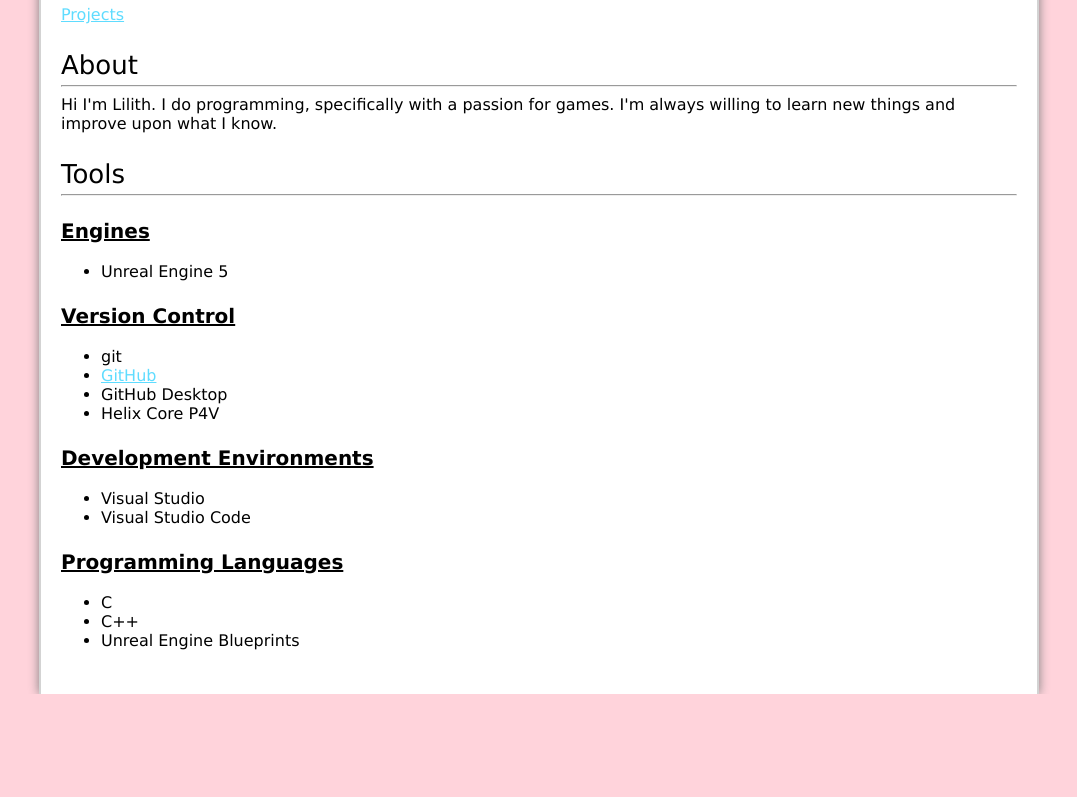
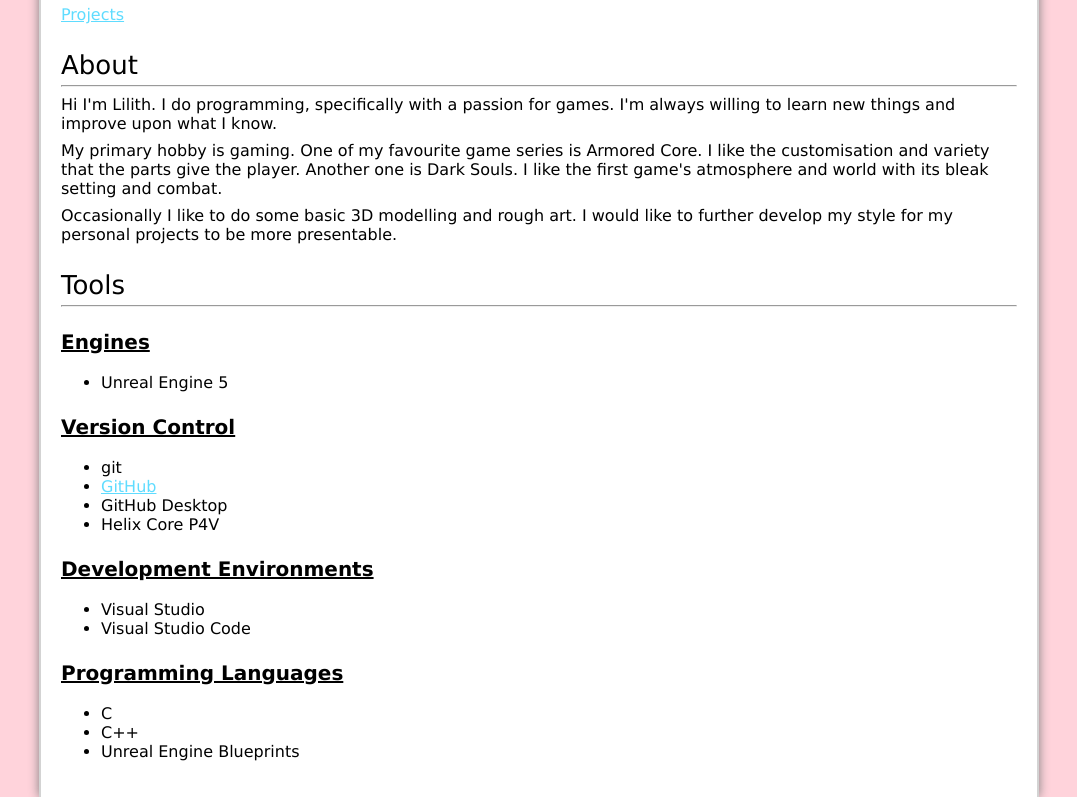
Before and after one commit to arc-strayed/arc-strayed.github.io, a plain HTML site: page index.html in a window 1280 px wide. Shown: the part 106-903 px from the top of the page, without its empty margins (101-1178 px from the left). Before the commit the page ends 800 px from the top, so only its background shows below. Drawn offline with Linux system fonts and the light colour scheme.

Commit message:
Add more info into about section

```diff
--- a/index.html
+++ b/index.html
@@ -18,6 +18,14 @@
             <h2>About</h2>
             <hr>
             <p>Hi I'm Lilith. I do programming, specifically with a passion for games. I'm always willing to learn new things and improve upon what I know.</p>
+            <p>
+                My primary hobby is gaming. One of my favourite game series is Armored Core.
+                I like the customisation and variety that the parts give the player.
+                Another one is Dark Souls. I like the first game's atmosphere and world with its bleak setting and combat.
+            </p>
+            <p>
+                Occasionally I like to do some basic 3D modelling and rough art. I would like to further develop my style for my personal projects to be more presentable.
+            </p>
 
             <h2>Tools</h2>
             <hr>
```
